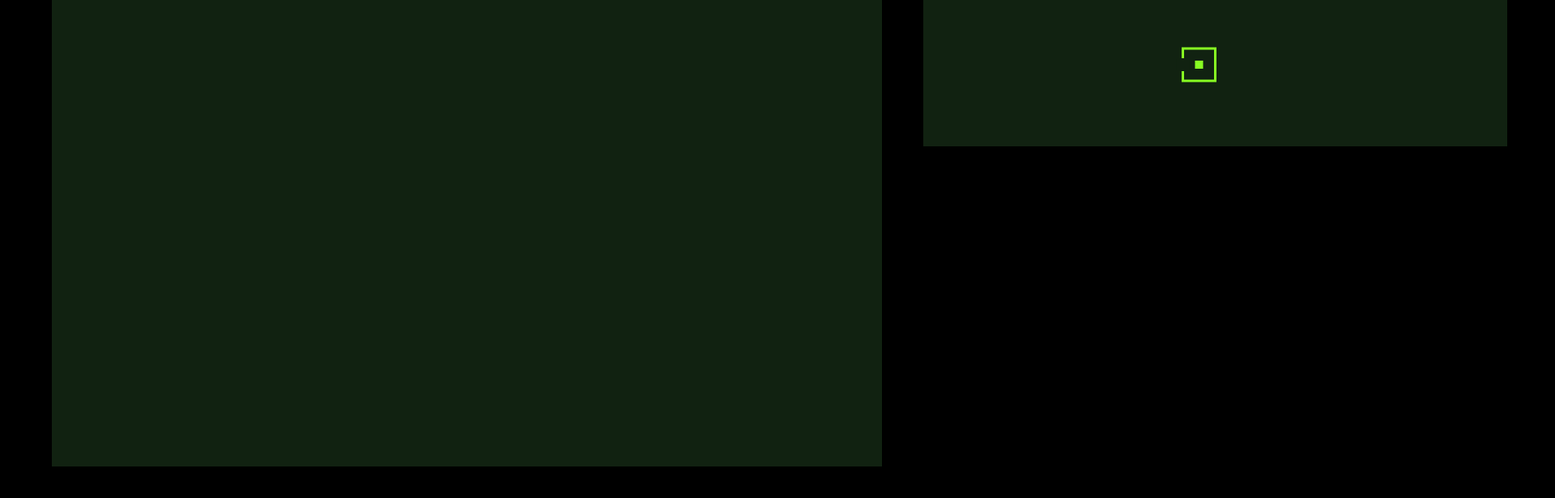
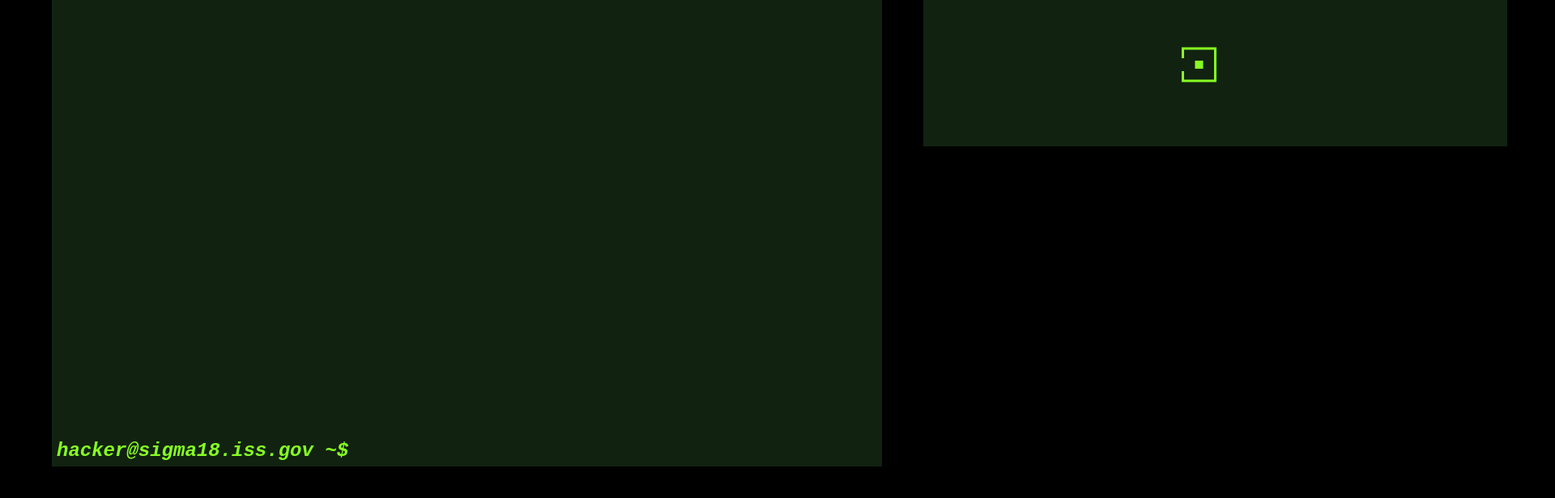
Before and after one commit to jamro/sigma18, a website built with webpack: page src/public/index.html in a window 1280 px wide. Shown: the part 378-994 px from the top of the page at 81% size, 1920 px wide, since content can reach past the window. After the commit the page ends 964 px from the top, so only its background shows below. Built offline with nearby package versions, Linux system fonts and the light colour scheme.

Commit message:
feat: add prompt to console

```diff
--- a/src/public/css/style.css
+++ b/src/public/css/style.css
@@ -5,7 +5,7 @@ body {
   padding: 0px;
 }
 
-#overlay {
+#overlay-off {
   position: absolute;
   left: 0px;
   top: 0px;
--- a/src/script/system/TerminalView.js
+++ b/src/script/system/TerminalView.js
@@ -5,7 +5,7 @@ export default class TerminalView extends View {
 
   constructor(document) {
     super(document);
-
+    this._defaultPromptText = 'hacker@sigma18.iss.gov&nbsp;~$';
     this._onSubmitCallbackList = [];
     this._refId = 0;
     let data = localStorage.getItem('history') || '[]';
@@ -27,10 +27,28 @@ export default class TerminalView extends View {
       parent: this._view
     });
 
-    this._view.input.textField = this.createElement("INPUT", {
+    this._view.input.table = this.createElement("TABLE", {
       parent: this._view.input
     });
 
+    this._view.input.table.tr = this.createElement("TR", {
+      parent: this._view.input.table
+    });
+    this._view.input.table.tr.prompt = this.createElement("TD", {
+      cssClass: "terminal-prompt",
+      parent: this._view.input.table.tr
+    });
+
+    this._view.input.table.tr.content = this.createElement("TD", {
+      cssClass: "terminal-textfield-container",
+      parent: this._view.input.table.tr
+    });
+
+    this._view.input.textField = this.createElement("INPUT", {
+      parent: this._view.input.table.tr.content
+    });
+
+    this.setPromptText(this._defaultPromptText);
 
     let updateFromHistory = () => {
       this._view.input.textField.element.value = this._history[this._historyIndex];
@@ -56,6 +74,10 @@ export default class TerminalView extends View {
           break;
       }
     });
+  }
+
+  setPromptText(txt) {
+    this._view.input.table.tr.prompt.element.innerHTML = txt;
   }
 
 
@@ -109,10 +131,12 @@ export default class TerminalView extends View {
 
   disable() {
     this._view.input.textField.element.disabled = true;
+    this.setPromptText('...');
   }
 
   enable() {
     this._view.input.textField.element.disabled = false;
+    this.setPromptText(this._defaultPromptText);
     this._view.input.textField.element.focus();
   }
 
--- a/src/styles/terminal.scss
+++ b/src/styles/terminal.scss
@@ -81,13 +81,30 @@ $terminal-font-size: 1.5em;
     }
 
   }
-
   .terminal-input {
     width: 100%;
     height: $terminal-input-height;
     position: relative;
     bottom: $terminal-input-height;
     padding: 3px;
+    line-height: $terminal-input-height;
+
+    table {
+      width: 100%;
+      margin: 0px;
+      padding: 0px;
+
+      .terminal-prompt {
+        font-weight: bold;
+        width: auto;
+        font-style:italic;
+      }
+
+      .terminal-textfield-container {
+        width: 100%;
+      }
+    }
+
   }
 
   input {
```
